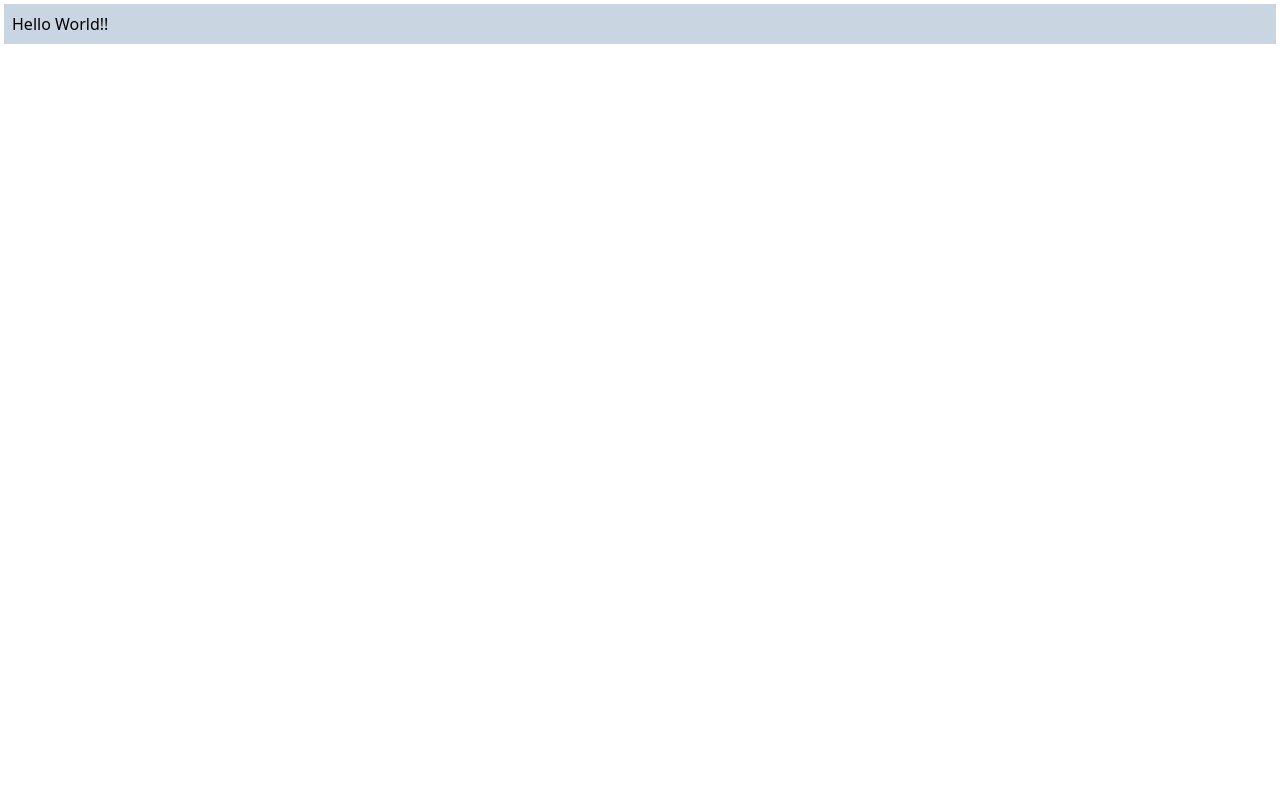
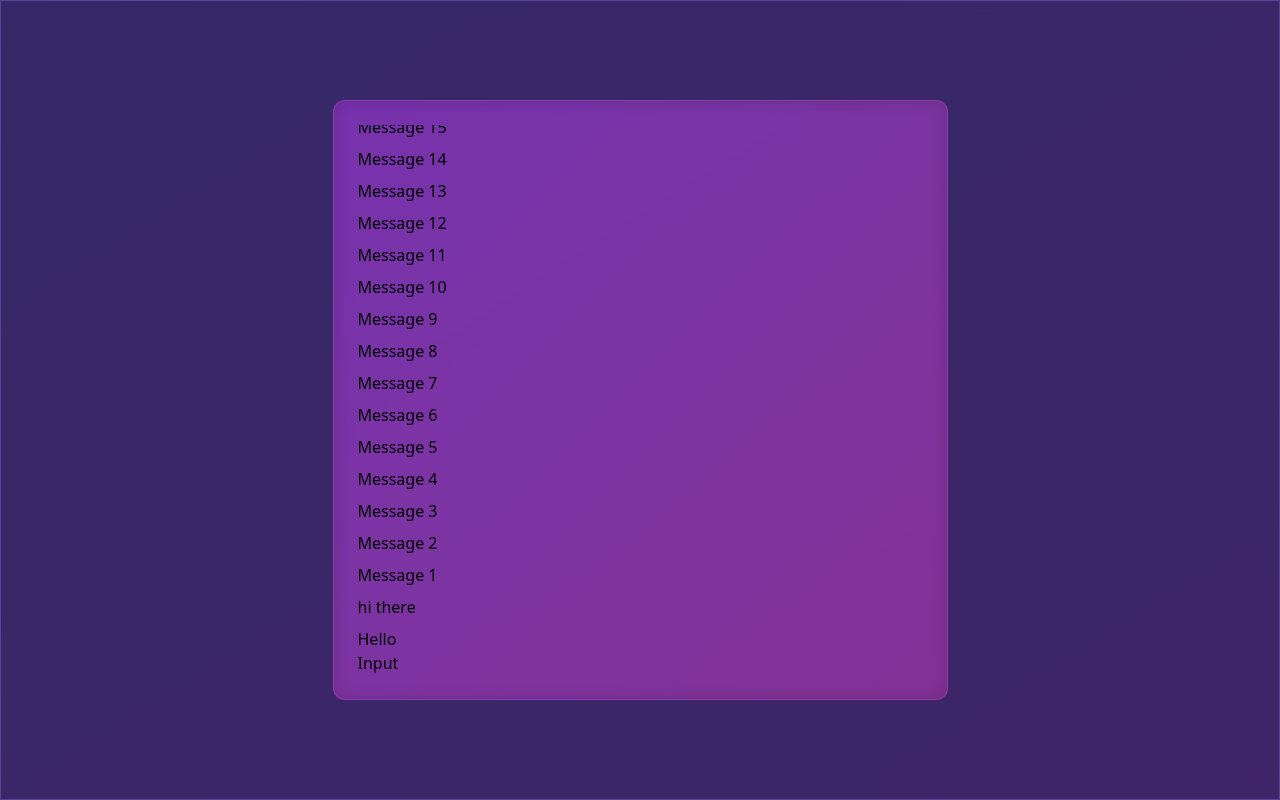
Before and after one commit to yashKathoke/llm-chat-app, a React (Vite) app in the folder frontend/: page / in a window 1280 px wide. Built offline with nearby package versions, Linux system fonts and the light colour scheme.

Commit message:
frontend: chatwindow for messages with scroll created

```diff
--- a/frontend/src/App.tsx
+++ b/frontend/src/App.tsx
@@ -1,10 +1,11 @@
+import ChatWindow from "./components/ChatWindow"
 
 function App() {
 
   return (
     <>
-    <div>
-      <h1 className="p-2 m-1 bg-slate-300">Hello World!!</h1>
+    <div className="bg-gray-900 ">
+      <ChatWindow/>
     </div>
     </>
   )
--- /dev/null
+++ b/frontend/src/components/ChatWindow.tsx
@@ -0,0 +1,33 @@
+import Input from "./Input";
+
+const ChatWindow = () => {
+  const messages = Array.from({ length: 20 }, (_, index) => ({
+    id: index + 1,
+    text: `Message ${index + 1}`,
+  }));
+  return (
+    <>
+      <div className="bg-gradient-to-br from-violet-500/30 to-purple-500/30 backdrop-blur-sm border border-violet-400/30 p-6 min-h-screen h-[80vh] flex justify-center items-center">
+        <div className="w-1/2 min-h-2/3 max-h-4/5 bg-gradient-to-br from-fuchsia-500/25 to-pink-500/25 backdrop-blur-sm border border-fuchsia-400/25 p-6 rounded-xl flex flex-col">
+          <div className="flex flex-col-reverse overflow-y-auto  space-y-reverse space-y-2 max-h-4/5 flex-grow-[8]  ">
+            <p>Hello</p>
+            <div>
+              <p>hi there</p>
+            </div>
+
+            {messages.map((message) => (
+            <div key={message.id}>{message.text}</div>
+            ))}
+          </div>
+          <div className="h-1/5 flex-grow-[1]">
+
+          <Input />
+          </div>
+        </div>
+
+      </div>
+    </>
+  );
+};
+
+export default ChatWindow;
--- /dev/null
+++ b/frontend/src/components/Input.tsx
@@ -0,0 +1,7 @@
+const Input = () => {
+  return (
+    <div>Input</div>
+  )
+}
+
+export default Input
```
Also changed, not shown: frontend/src/components/Button.tsx (added), frontend/src/components/Loading.tsx (added).
